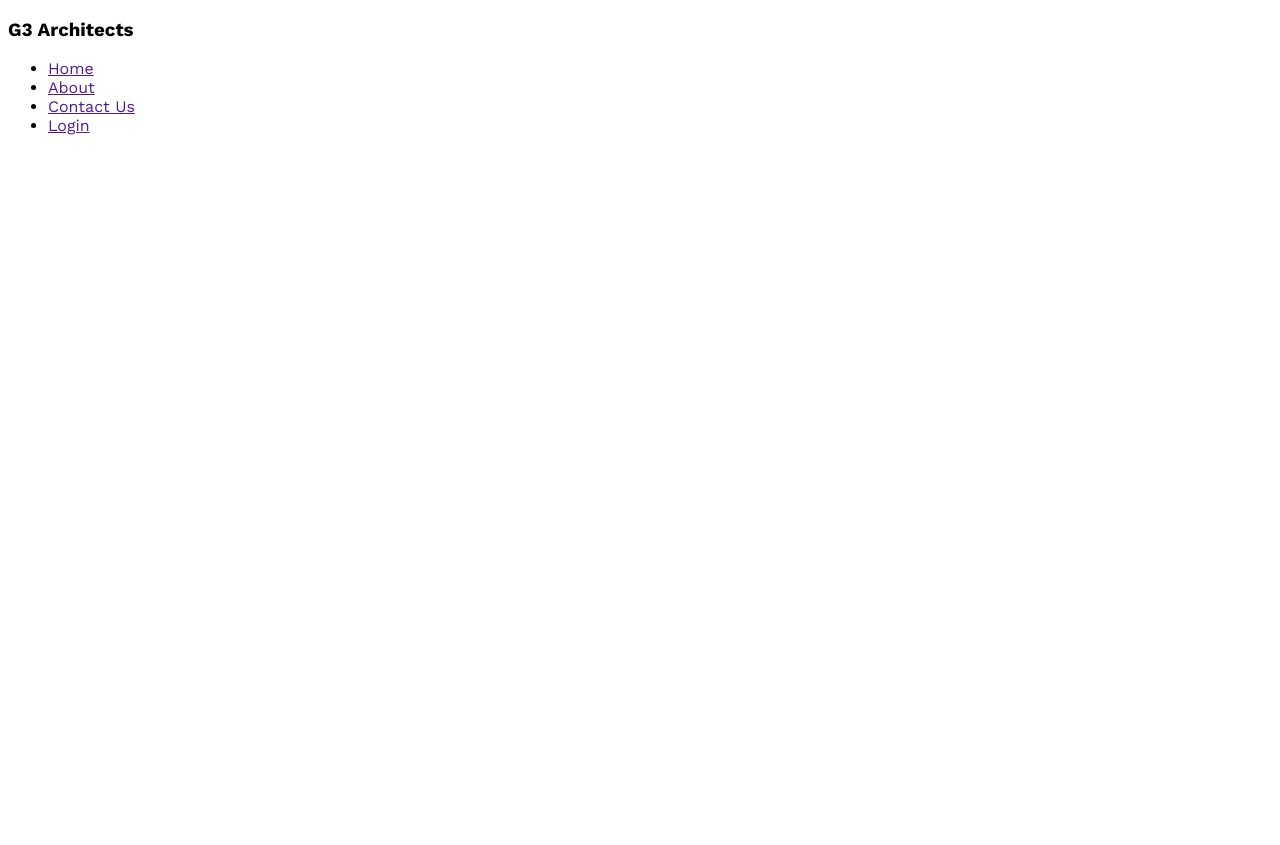
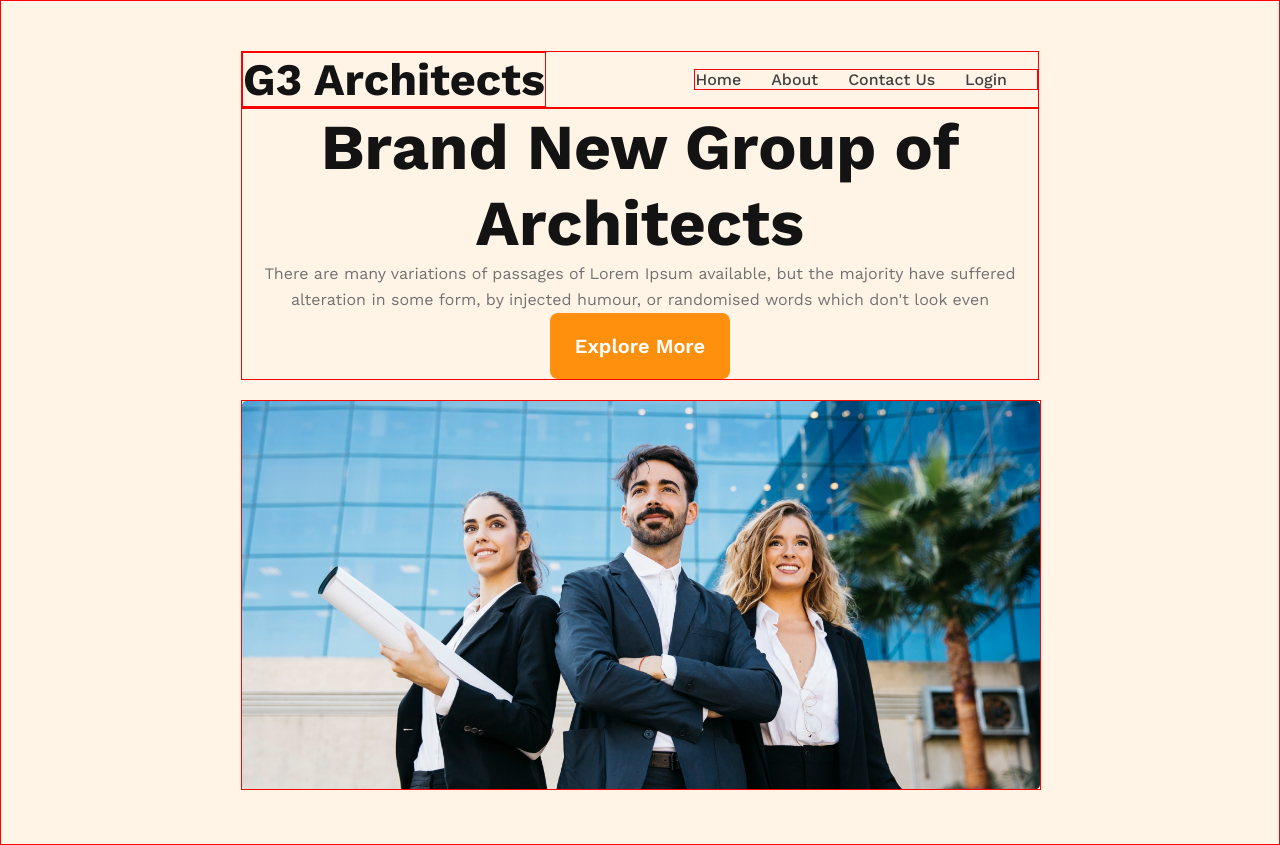
Before and after one commit to AhetesamAlif/g3-architect, a plain HTML site: page index.html in a window 1280 px wide. Before the commit the page ends 800 px from the top, so only its background shows below. Drawn offline with nearby package versions, Linux system fonts and the light colour scheme.

Commit message:
finished the heder section

```diff
--- a/index.html
+++ b/index.html
@@ -7,8 +7,8 @@
     <link rel="stylesheet" href="styles/style.css">
 </head>
 <body>
-    <header>
-        <nav>
+    <header class="header">
+        <nav class="border">
             <h3 class="logo">G3 Architects</h3>
             <ul>
                 <li><a href="">Home</a></li>
@@ -17,6 +17,20 @@
                 <li><a href="">Login</a></li>
             </ul>
         </nav>
+        <div class="banner">
+            <div class="banner-content border">
+                <h3 class="banner-title">
+                    Brand New Group of Architects
+                </h3>
+                <p class="banner-para">
+                    There are many variations of passages of Lorem Ipsum available, but the majority have suffered alteration in some form, by injected humour, or randomised words which don't look even
+                </p>
+                <button class="btn-primary">Explore More</button>
+            </div>
+            <div class="banner-img">
+                <img class="border" src="images/banner.png" alt="">
+            </div>
+        </div>
     </header>
     <main></main>
     <footer></footer>
--- a/styles/style.css
+++ b/styles/style.css
@@ -3,4 +3,135 @@
 
 * {
     font-family: 'Work Sans', sans-serif;
+    margin: 0px;
+    padding: 0px;
 }
+
+.border {
+    border: 1px solid red;
+}
+
+/* header styles */
+.header {
+    background-color: rgba(255, 144, 14, 0.10);
+    padding: 50px 240px;
+    border: 1px solid red;
+}
+
+.logo {
+    border: 1px solid red;
+    color: #131313;
+    font-size: 45px;
+    font-weight: 700;
+}
+
+nav {
+    display: flex;
+    justify-content: space-between;
+    align-items: center;
+}
+
+ul>li>a {
+    text-decoration: none;
+    color: #424242;
+
+}
+
+nav ul {
+    display: flex;
+    border: 1px solid red;
+}
+
+nav li {
+    list-style: none;
+    margin-right: 30px;
+    font-weight: 500;
+    font-size: 16px;
+    /* display: flex; */
+    /* align-items: center; */
+}
+
+/* banner style */
+.banner-content {
+    max-width: 800px;
+    text-align: center;
+    margin: 0 auto;
+}
+
+.banner-title {
+    color: #131313;
+    font-size: 64px;
+    font-weight: 700;
+}
+
+.banner-para {
+    color: #727272;
+    font-size: 16px;
+    font-weight: 400;
+    line-height: 26px;
+    /* 162.5% */
+}
+
+.btn-primary {
+    border-radius: 8px;
+    background: #FF900E;
+    color: #FFF;
+    text-align: center;
+    font-size: 20px;
+    font-weight: 600;
+    padding: 21px 25px;
+    border: none;
+    cursor: pointer;
+}
+
+.banner-img {
+    /* display: flex; */
+    justify-content: center;
+    margin-top: 20px;
+}
+
+.banner-img img {
+    width: 100%;
+}
+
+/* responsive media query */
+
+@media screen and (max-width: 576px) {
+    .btn-primary {
+        font-size: 10px;
+        padding: 10px 6px;
+    }
+
+    .header {
+        padding: 10px 15px;
+    }
+
+    .banner-title {
+        color: #131313;
+        font-size: 25px;
+        font-weight: 700;
+    }
+
+    .logo {
+        font-size: 30px;
+    }
+
+    nav {
+        display: flex;
+        flex-direction: column;
+    }
+
+    nav li {
+        font-size: 12px;
+        /* display: flex; */
+        /* align-items: center; */
+    }
+}
+
+/* tablet or medium devices */
+
+@media screen and (min-width: 576px) and (max-width:960px) {
+    .header {
+        padding: 49px;
+    }
+}
```
